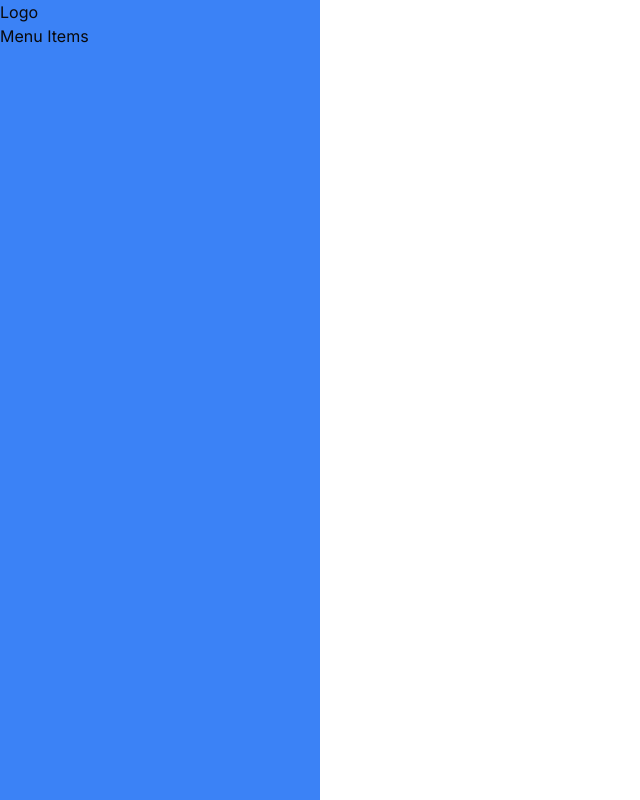
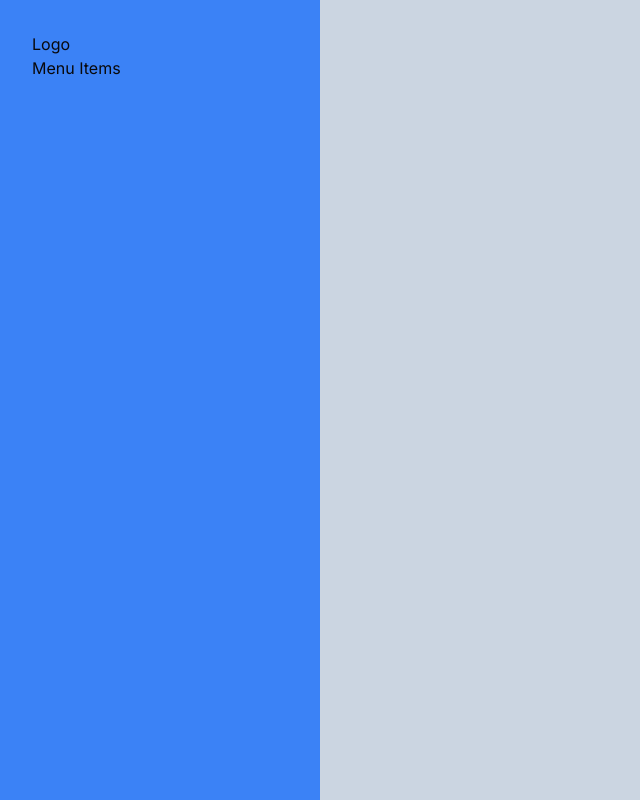
Before and after one commit to RobFraserCodes/odin-dashboard, a Next.js app: page / in a window 1280 px wide. Shown: the whole page, without its empty margins (0-640 px from the left). Built offline with nearby package versions, Linux system fonts and the light colour scheme.

Commit message:
Update page.tsx
Building basic layout

```diff
--- a/app/page.tsx
+++ b/app/page.tsx
@@ -6,14 +6,19 @@ export default function Home() {
 
       {/* Sidebar */}
       <div className='col-span-3'>
-        <h1>Logo</h1>
-        {/* Menu */}
-        <p>Menu Items</p>
+        <div className='flex flex-col p-8'>
+          <h1>Logo</h1>
+          {/* Menu */}
+          <p>Menu Items</p>
+        </div>
       </div>
 
       {/* Main */}
-      <div className='col-span-9 bg-white'>
+      <div className='col-span-9 bg-slate-300'>
         {/* Header */}
+        <div className='flex flex-col'>
+
+        </div>
 
       </div>
 
```
